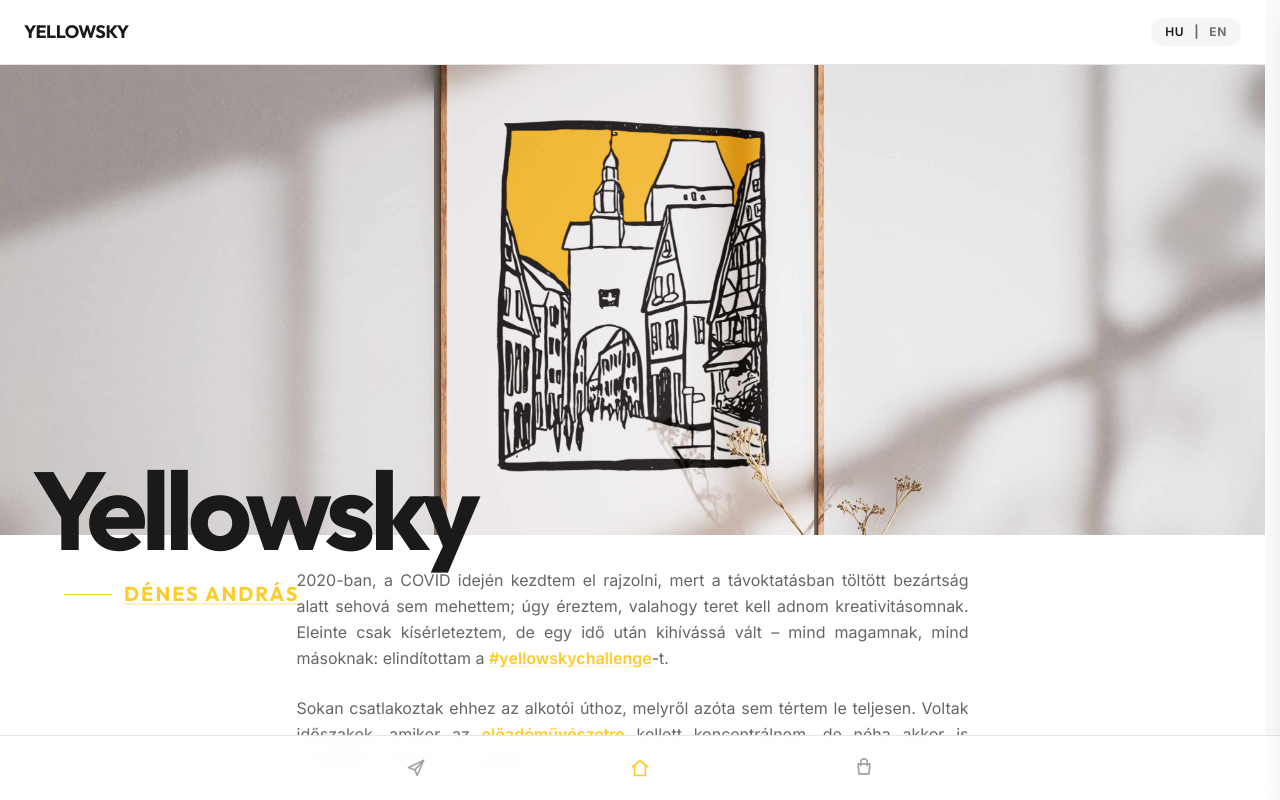
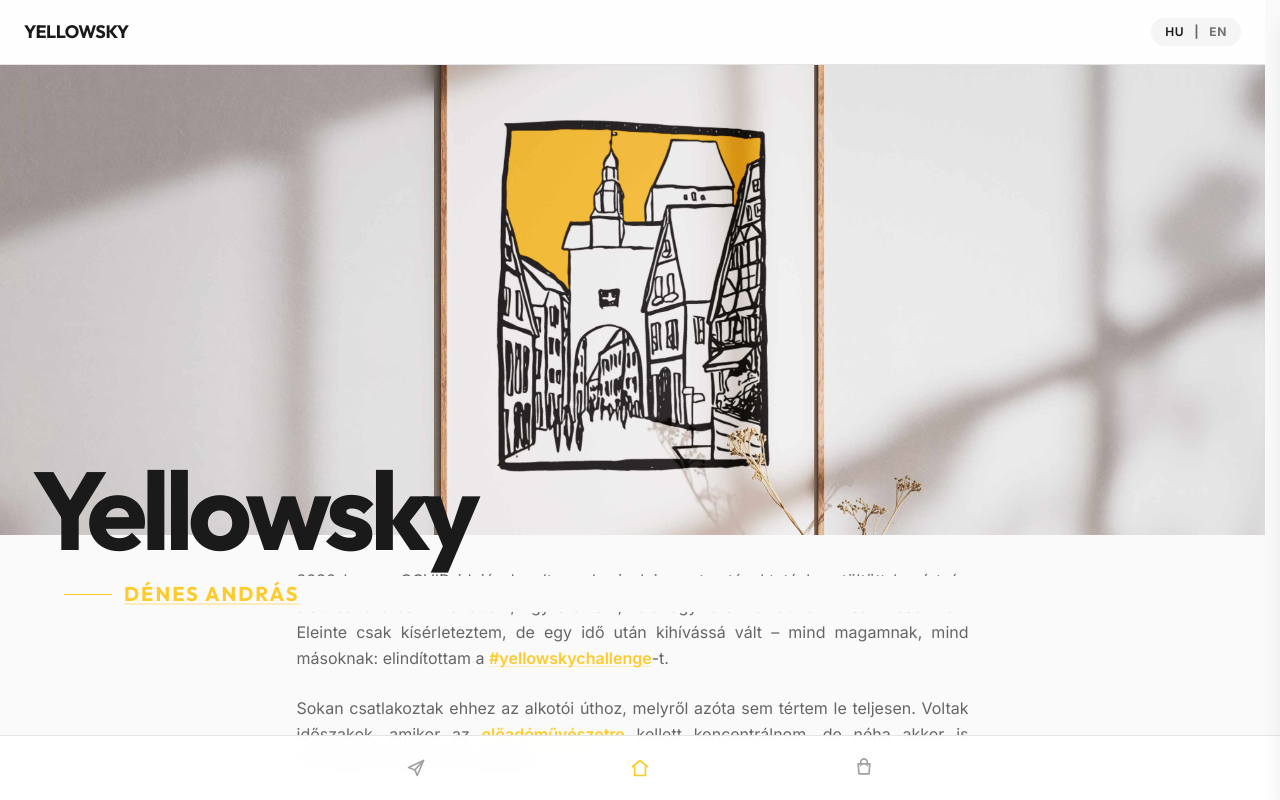
Before and after one commit to denandras/yellowsky, a Next.js app: page / in a window 1280 px wide. Shown: the top 800 px of the page. Built offline with nearby package versions, Linux system fonts and the light colour scheme; no server answers.

Commit message:
fix: bg-background-light on name, z-index for text elements

```diff
--- a/components/home-page-client.tsx
+++ b/components/home-page-client.tsx
@@ -206,7 +206,7 @@ export default function HomePageClient({ initialLanguage, communityPosts = [] }:
         loading={checkoutLoading}
       />
 
-      <div className="flex min-h-screen flex-col bg-white text-text-dark">
+      <div className="flex min-h-screen flex-col bg-background-light text-text-dark">
         {/* Header */}
         <header className="sticky top-0 z-50 border-b border-neutral-border bg-white/80 backdrop-blur-md">
           <div className="flex h-16 w-full items-center justify-between px-6">
@@ -246,7 +246,7 @@ export default function HomePageClient({ initialLanguage, communityPosts = [] }:
             </div>
 
             {/* Title at image edge - negative offset to move lower */}
-            <div className="absolute left-0 right-0 pointer-events-none" style={{ bottom: '-30px' }}>
+            <div className="absolute left-0 right-0 pointer-events-none z-10" style={{ bottom: '-30px' }}>
               <div className="px-6 md:px-8">
                 <h1 className="font-display text-[5.5rem] md:text-[6.9rem] font-bold leading-none tracking-tighter text-left text-text-dark">
                   {labels.title}
@@ -254,9 +254,9 @@ export default function HomePageClient({ initialLanguage, communityPosts = [] }:
               </div>
             </div>
             {/* Name overlay - 77px lower from bottom */}
-            <div className="absolute left-0 right-0 pointer-events-none" style={{ bottom: '-77px' }}>
+            <div className="absolute left-0 right-0 pointer-events-none z-10" style={{ bottom: '-77px' }}>
               <div className="px-6 md:px-8">
-                <div className="flex items-center gap-3 px-3 py-1" style={{ marginLeft: '20px' }}>
+                <div className="flex items-center gap-3 bg-background-light px-3 py-1" style={{ marginLeft: '20px' }}>
                   <div className="h-px w-12 bg-primary" />
                   {labels.subtitleLink ? (
                     <a
```
